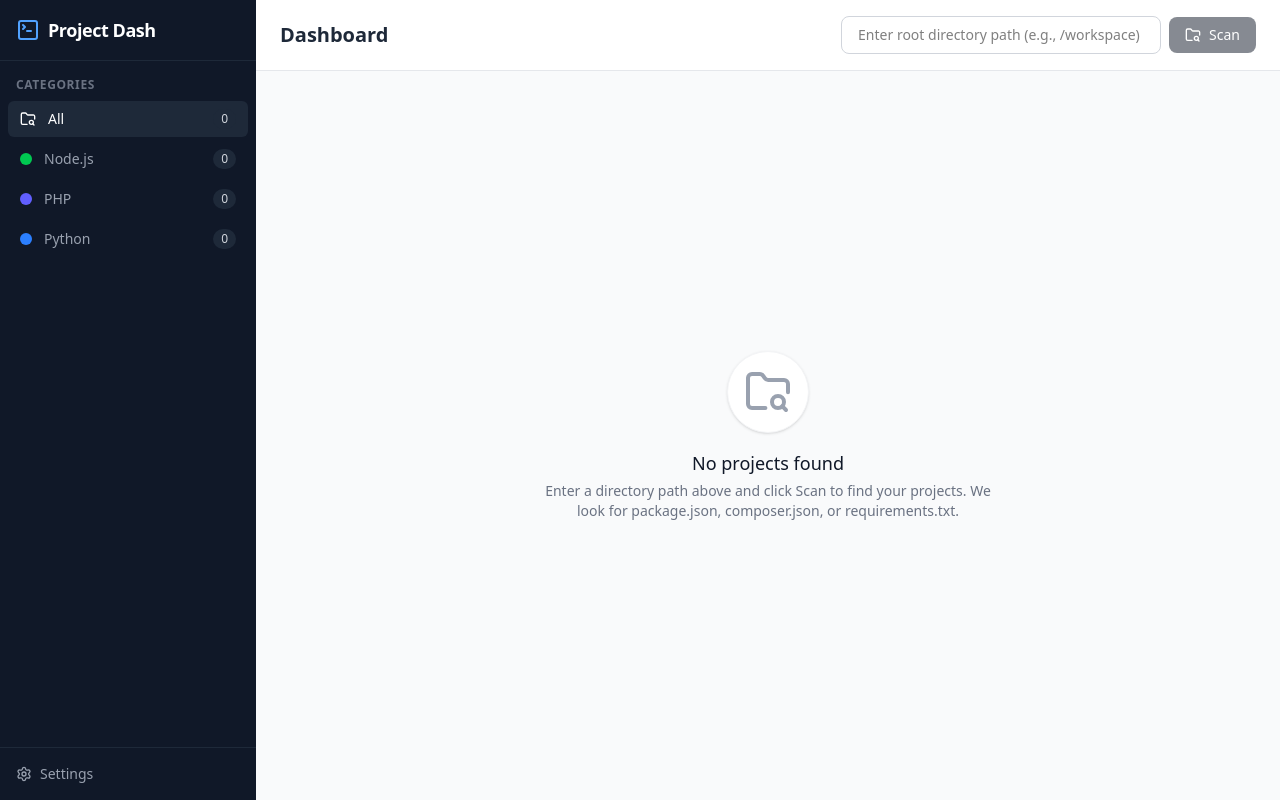
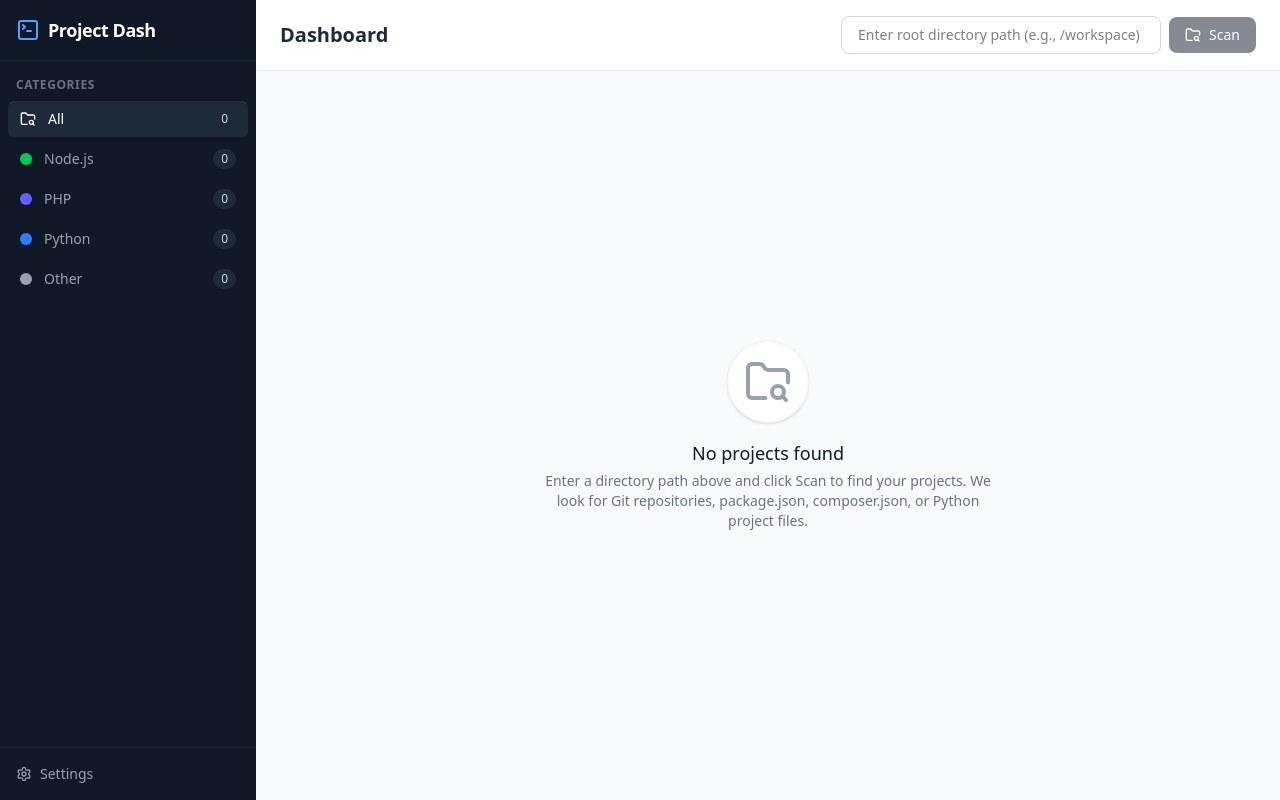
Before and after one commit to HensleyFerrari/repos-dashboard, a React (Vite) app: page / in a window 1280 px wide. Built offline with nearby package versions, Linux system fonts and the light colour scheme.

Commit message:
feat: Implement the main React dashboard application and enhance backend project detection for Python, generic Git repositories, and scan efficiency.

```diff
--- a/server.ts
+++ b/server.ts
@@ -64,13 +64,18 @@ async function startServer() {
           if (dirPath !== resolvedPath) {
             let stack = 'Unknown';
             const itemNames = items.map(i => i.name);
+            const hasGit = items.some(i => i.name === '.git' && i.isDirectory());
             const hasPackageJson = itemNames.includes('package.json');
             const hasComposerJson = itemNames.includes('composer.json');
-            const hasRequirementsTxt = itemNames.includes('requirements.txt') || itemNames.includes('manage.py');
+            const hasRequirementsTxt = itemNames.includes('requirements.txt') ||
+                                      itemNames.includes('manage.py') ||
+                                      itemNames.includes('pyproject.toml') ||
+                                      itemNames.includes('setup.py');
 
             if (hasPackageJson) stack = 'Node.js';
             else if (hasComposerJson) stack = 'PHP';
             else if (hasRequirementsTxt) stack = 'Python';
+            else if (hasGit) stack = 'Other';
 
             if (stack !== 'Unknown') {
               let branch = 'N/A';
@@ -98,6 +103,9 @@ async function startServer() {
                 size: formatBytes(sizeBytes),
                 sizeBytes
               });
+
+              // Stop scanning deeper in this directory once it's identified as a project
+              return;
             }
           }
 
--- a/src/App.tsx
+++ b/src/App.tsx
@@ -80,6 +80,7 @@ export default function App() {
     { name: 'Node.js', count: projects.filter(p => p.stack === 'Node.js').length, icon: <div className="w-3 h-3 rounded-full bg-green-500" /> },
     { name: 'PHP', count: projects.filter(p => p.stack === 'PHP').length, icon: <div className="w-3 h-3 rounded-full bg-indigo-500" /> },
     { name: 'Python', count: projects.filter(p => p.stack === 'Python').length, icon: <div className="w-3 h-3 rounded-full bg-blue-500" /> },
+    { name: 'Other', count: projects.filter(p => p.stack === 'Other').length, icon: <div className="w-3 h-3 rounded-full bg-gray-400" /> },
   ];
 
   const filteredProjects = activeCategory === 'All'
@@ -139,7 +140,7 @@ export default function App() {
                 <h3 className="text-lg font-medium text-gray-900">No projects found</h3>
                 <p className="text-sm mt-1 max-w-md">
                   Enter a directory path above and click Scan to find your projects.
-                  We look for package.json, composer.json, or requirements.txt.
+                  We look for Git repositories, package.json, composer.json, or Python project files.
                 </p>
               </div>
             </div>
```
